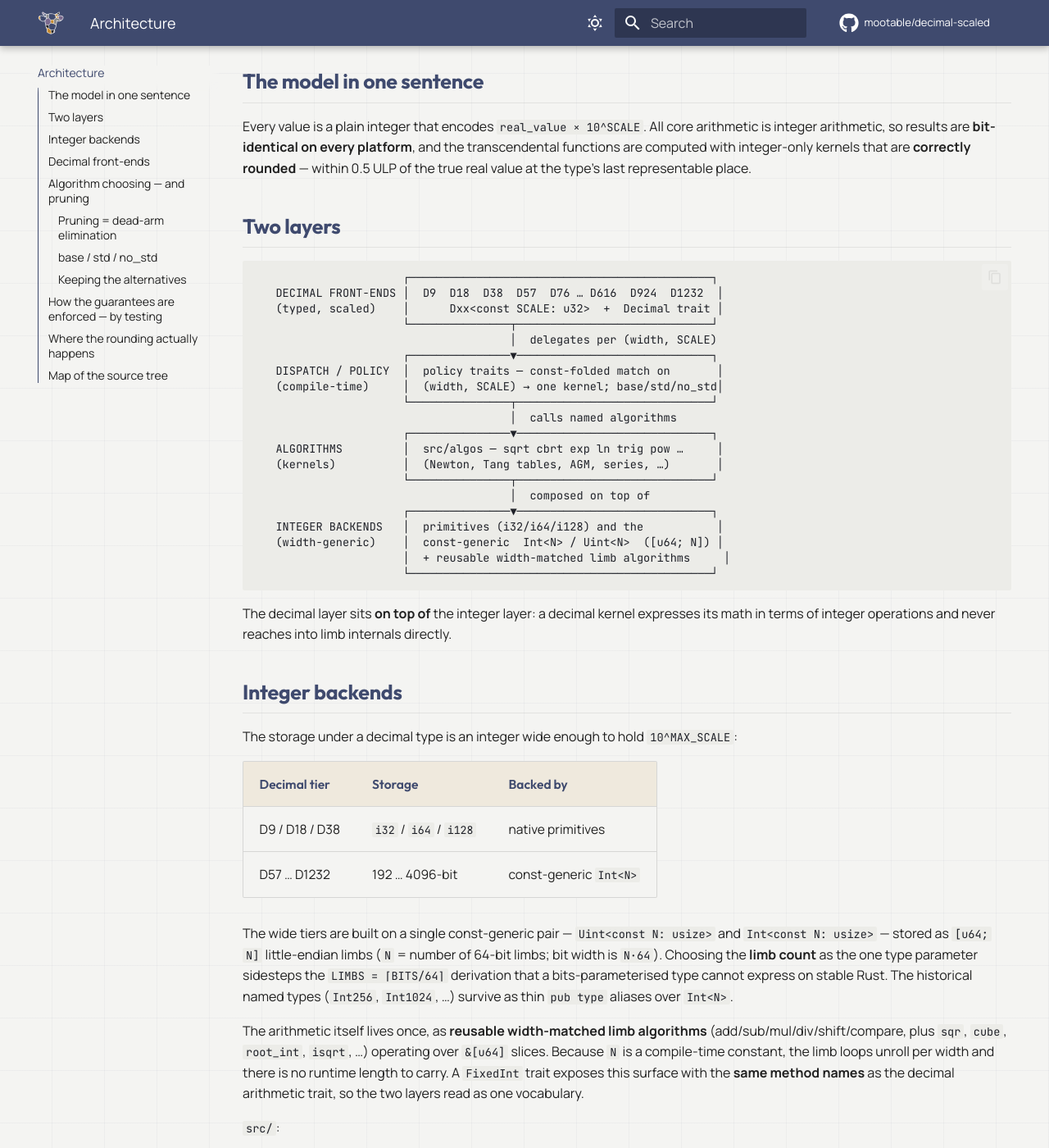
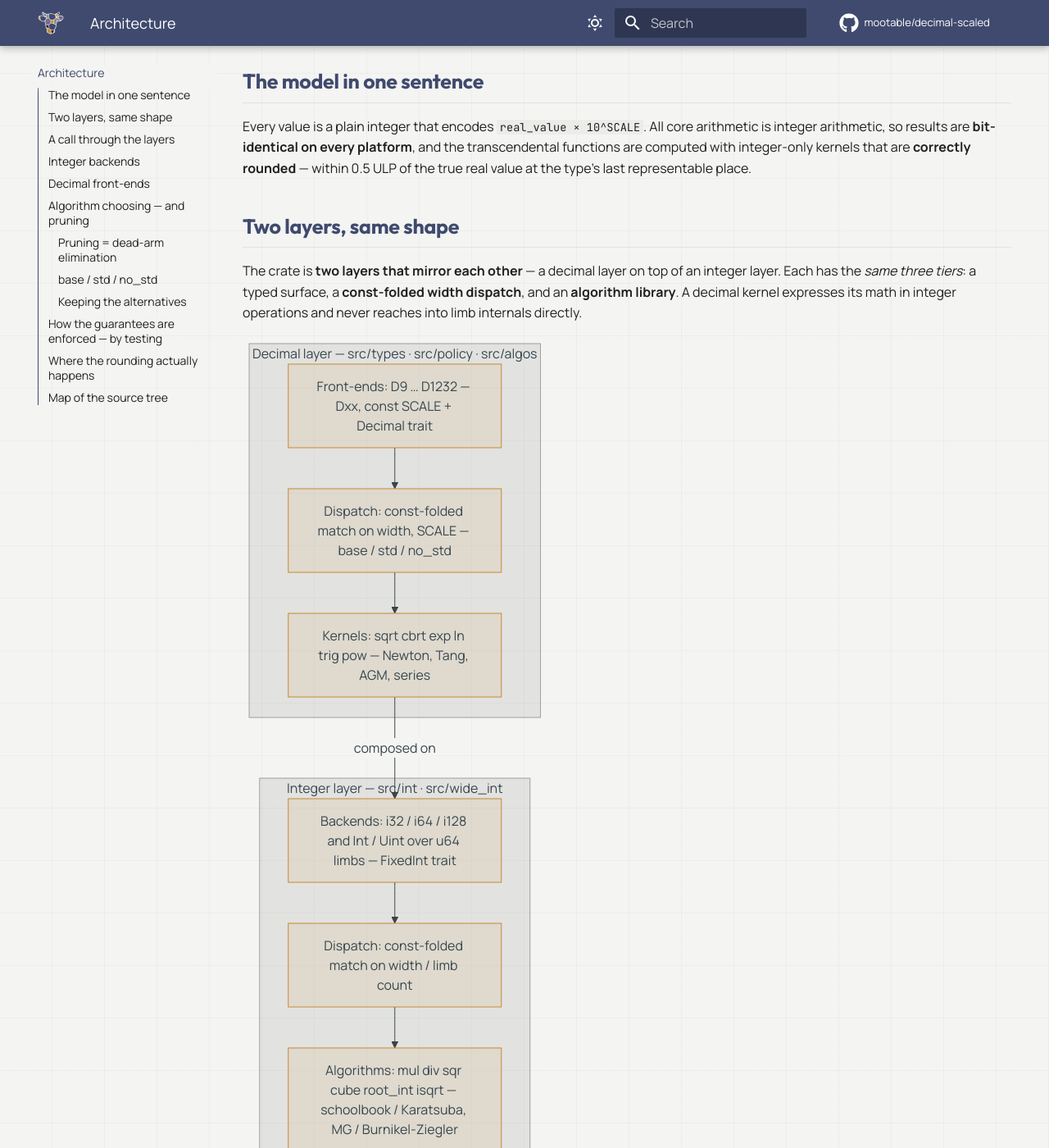
Before and after one commit to mootable/decimal-scaled, an MkDocs documentation site: the page built from docs/ARCHITECTURE.md, in a window 1280 px wide and 1400 px high, scrolled down 270 px. Shown: the whole window at 82% size. Built offline with MkDocs 1.6.1 and Material for MkDocs 9.7.7, drawn with Linux system fonts in a browser that asks for light colours; comment, search, counter and statistics services are not loaded; some of the changed lines change nothing that is shown; some of the changed text lies outside the part shown.

Commit message:
docs(architecture): Mermaid layer + sequence diagrams; surface the integer layer's own dispatch + algorithm tiers; enable mermaid in mkdocs

````diff
--- a/docs/ARCHITECTURE.md
+++ b/docs/ARCHITECTURE.md
@@ -14,34 +14,66 @@
 integer-only kernels that are **correctly rounded** — within 0.5 ULP of
 the true real value at the type's last representable place.
 
-## Two layers
+## Two layers, same shape
 
-```
-                      ┌─────────────────────────────────────────────┐
-   DECIMAL FRONT-ENDS │  D9  D18  D38  D57  D76 … D616  D924  D1232  │
-   (typed, scaled)    │      Dxx<const SCALE: u32>  +  Decimal trait │
-                      └───────────────┬─────────────────────────────┘
-                                      │  delegates per (width, SCALE)
-                      ┌───────────────▼─────────────────────────────┐
-   DISPATCH / POLICY  │  policy traits — const-folded match on       │
-   (compile-time)     │  (width, SCALE) → one kernel; base/std/no_std│
-                      └───────────────┬─────────────────────────────┘
-                                      │  calls named algorithms
-                      ┌───────────────▼─────────────────────────────┐
-   ALGORITHMS         │  src/algos — sqrt cbrt exp ln trig pow …     │
-   (kernels)          │  (Newton, Tang tables, AGM, series, …)       │
-                      └───────────────┬─────────────────────────────┘
-                                      │  composed on top of
-                      ┌───────────────▼─────────────────────────────┐
-   INTEGER BACKENDS   │  primitives (i32/i64/i128) and the           │
-   (width-generic)    │  const-generic  Int<N> / Uint<N>  ([u64; N]) │
-                      │  + reusable width-matched limb algorithms     │
-                      └─────────────────────────────────────────────┘
+The crate is **two layers that mirror each other** — a decimal layer on
+top of an integer layer. Each has the *same three tiers*: a typed
+surface, a **const-folded width dispatch**, and an **algorithm library**.
+A decimal kernel expresses its math in integer operations and never
+reaches into limb internals directly.
+
+```mermaid
+flowchart TB
+  subgraph DEC["Decimal layer — src/types · src/policy · src/algos"]
+    direction TB
+    D1["Front-ends: D9 … D1232 — Dxx, const SCALE + Decimal trait"]
+    D2["Dispatch: const-folded match on width, SCALE — base / std / no_std"]
+    D3["Kernels: sqrt cbrt exp ln trig pow — Newton, Tang, AGM, series"]
+    D1 --> D2 --> D3
+  end
+  subgraph INT["Integer layer — src/int · src/wide_int"]
+    direction TB
+    I1["Backends: i32 / i64 / i128 and Int / Uint over u64 limbs — FixedInt trait"]
+    I2["Dispatch: const-folded match on width / limb count"]
+    I3["Algorithms: mul div sqr cube root_int isqrt — schoolbook / Karatsuba, MG / Burnikel-Ziegler"]
+    I4["Limb primitives: per-width unrolled u64-array kernels"]
+    I1 --> I2 --> I3 --> I4
+  end
+  D3 -->|composed on| I1
 ```
 
-The decimal layer sits **on top of** the integer layer: a decimal kernel
-expresses its math in terms of integer operations and never reaches into
-limb internals directly.
+The key point the older sketch hid: **the integer layer is not just
+primitives — it has its own dispatch policy and algorithm library**,
+mirroring the decimal layer. A `FixedInt` method (`mul`, `div`,
+`root_int`, …) routes on the compile-time width / limb count to one
+matched algorithm — schoolbook below the Karatsuba threshold and the
+non-allocating Karatsuba above it, Möller–Granlund divide at the narrow
+tiers and Burnikel–Ziegler at the wide ones — and the compiler prunes
+the rest, exactly as the decimal policy keys on `(width, SCALE)`. Both
+layers compile to a single direct call per monomorphisation.
+
+## A call through the layers
+
+`D57<20>::sqrt_strict()` traverses both layers: the front-end dispatches
+on `(width, SCALE)` to one kernel, which composes integer operations
+from the layer below and hands back a correctly-rounded raw value.
+
+```mermaid
+sequenceDiagram
+  autonumber
+  participant U as caller
+  participant FE as D57 front-end
+  participant P as sqrt policy
+  participant K as sqrt kernel
+  participant I as Int192 limbs
+  U->>FE: sqrt_strict()
+  FE->>P: dispatch width 192, SCALE 20
+  P->>K: const-folded to lookup_d57_s20
+  K->>I: scale, isqrt, round-decision (limb ops)
+  I-->>K: integer root + residual
+  K-->>FE: correctly-rounded raw
+  FE-->>U: D57 value
+```
 
 ## Integer backends
 
--- a/mkdocs.yml
+++ b/mkdocs.yml
@@ -108,7 +108,11 @@
   - md_in_html
   - def_list
   - pymdownx.details
-  - pymdownx.superfences
+  - pymdownx.superfences:
+      custom_fences:
+        - name: mermaid
+          class: mermaid
+          format: !!python/name:pymdownx.superfences.fence_code_format
   - pymdownx.tabbed:
       alternate_style: true
   - pymdownx.highlight:
````
